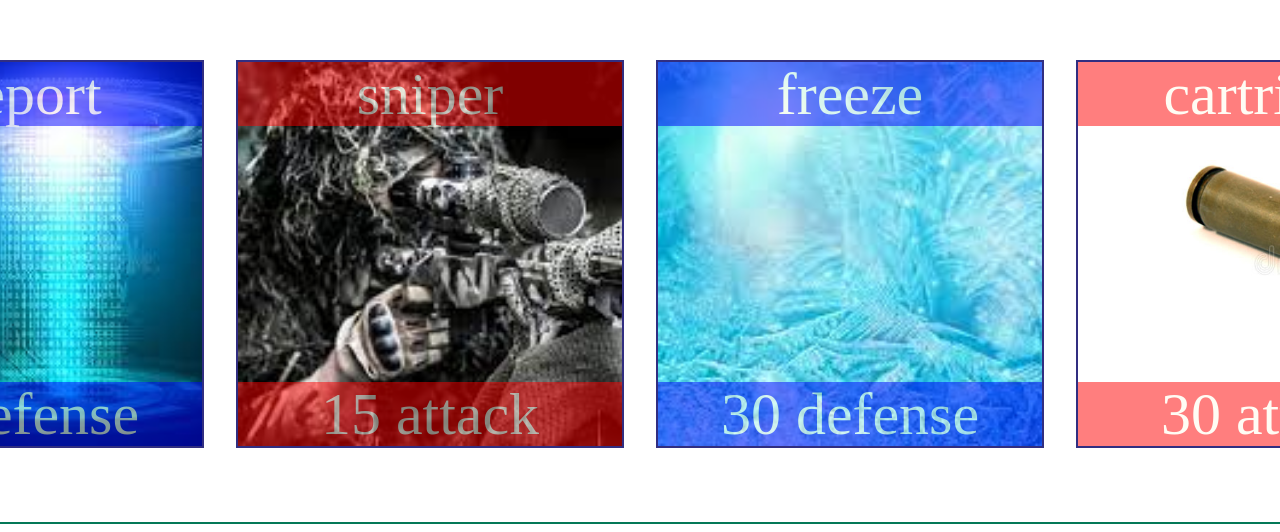
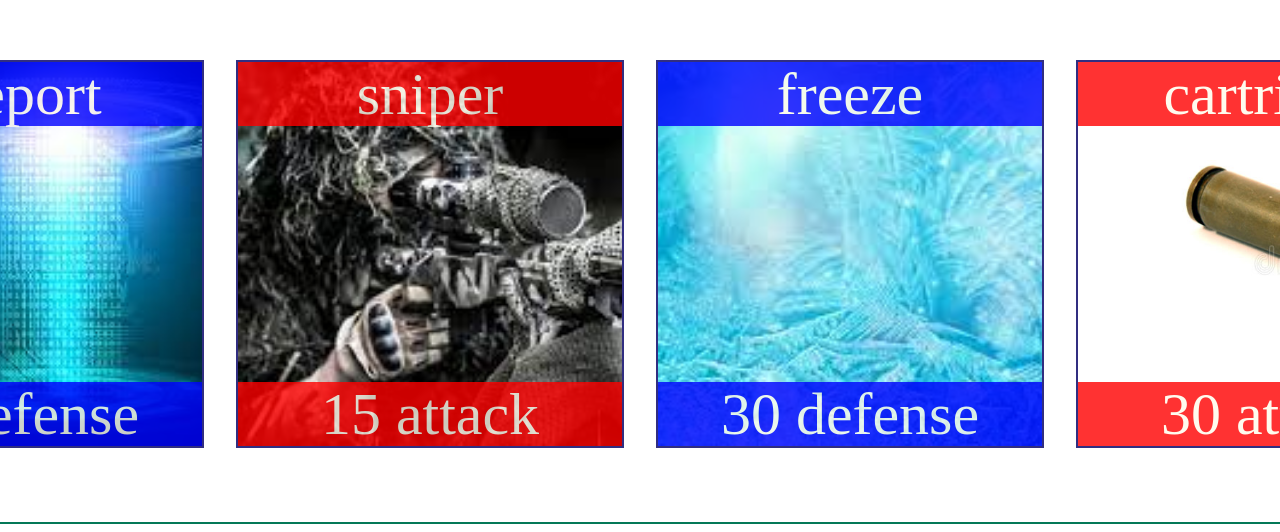
Before and after one commit to FerelUltra/battle_cards3, a Next.js app: page /start in a window 1280 px wide. Shown: the part 928-1460 px from the top of the page. Built offline with nearby package versions, Linux system fonts and the light colour scheme.

Commit message:
feat: cards are replacing by click.

```diff
--- a/src/components/Battle/index.tsx
+++ b/src/components/Battle/index.tsx
@@ -1,6 +1,5 @@
 import styles from './Battle.module.css'
 import {FC} from "react";
-import SvgRocket50 from "../../assets/Rocket50"
 import {Cards} from "../Cards";
 import {Rocket} from "../Rocket";
 
--- a/src/components/Card/index.tsx
+++ b/src/components/Card/index.tsx
@@ -1,13 +1,15 @@
 import styles from './Card.module.css'
-import {FC} from "react";
+import {FC, useEffect, useState} from "react";
 import {ICard} from "../../types/cards";
-import {useAppDispatch} from "../../hooks/redux";
+import {useAppDispatch, useAppSelector} from "../../hooks/redux";
 import {
     damageReducer,
     attackIncreaseReducer,
     defenseIncreaseReducer,
     repairReducer
 } from "../../store/reducers/RocketsSlice";
+import {replaceCard} from "../../store/reducers/CardsSlice";
+import {getRandomArrayElement} from "../../helpers/randomElement";
 
 export const Card: FC<ICard> = ({
                                     type,
@@ -21,10 +23,16 @@ export const Card: FC<ICard> = ({
                                     attackIncrease,
                                     repair,
                                     attackGenIncrease,
-                                    decrease
+                                    decrease,
+                                    index
                                 }) => {
+    useEffect(() => {
+
+    }, [])
     const dispatch = useAppDispatch();
-    const cardClick = () =>{
+    const allCards = useAppSelector(state => state.cardsReducer.allCards)
+    const [randomCard, setRandomCard] = useState(getRandomArrayElement(allCards));
+    const cardClick = () => {
         switch (effect) {
             case "damage":
                 dispatch(damageReducer(damage))
@@ -38,6 +46,13 @@ export const Card: FC<ICard> = ({
             case "defenseIncrease":
                 dispatch(defenseIncreaseReducer(defenseIncrease))
         }
+        //maybe not a good solution if randomCard is the same as previous one
+        if (randomCard.name !== name) {
+            dispatch(replaceCard({index, randomCard}))
+        } else {
+            setRandomCard(getRandomArrayElement(allCards))
+            dispatch(replaceCard({index, randomCard}))
+        }
     }
 
     return (
@@ -49,11 +64,11 @@ export const Card: FC<ICard> = ({
              }}>
             <header className={styles.cardHeader} style={{
                 backgroundColor: `${type === "attack" ? "red" : "blue"}`,
-                opacity: 0.5
+                opacity: 0.8
             }}>{name}</header>
             <footer className={styles.cardFooter} style={{
                 backgroundColor: `${type === "attack" ? "red" : "blue"}`,
-                opacity: 0.5
+                opacity: 0.8
             }}>{type === "attack" ? `${price} attack` : `${price} defense`}</footer>
         </div>
     )
--- a/src/components/Cards/index.tsx
+++ b/src/components/Cards/index.tsx
@@ -2,20 +2,26 @@ import styles from './Cards.module.css'
 import {FC, useEffect} from "react";
 import {useAppDispatch, useAppSelector} from "../../hooks/redux";
 import {Card} from "../Card";
-import {shuffleCards} from "../../store/reducers/CardsSlice";
+import {setHandCards, shuffleCards} from "../../store/reducers/CardsSlice";
 
 export const Cards: FC = () => {
     const dispatch = useAppDispatch()
-    const cards = useAppSelector((state) => state.cardsReducer.allCards)
-    const visibleCards = cards.slice(0, 6)
-    console.log(visibleCards)
+    const allCards = useAppSelector((state) => state.cardsReducer.allCards)
+    const handCards = useAppSelector((state) => state.cardsReducer.handCards)
+
     useEffect(() => {
         dispatch(shuffleCards())
+
     }, [])
+    useEffect(() => {
+        const visibleCards = allCards.slice(0, 6)
+        dispatch(setHandCards(visibleCards))
+    }, [allCards]);
+
     return (
         <div className={styles.cards}>
             {
-                visibleCards.map((card, index) => <Card
+                handCards.map((card, index) => <Card
                     key={`${index}-${card.name}`}
                     type={card.type}
                     name={card.name}
@@ -29,6 +35,7 @@ export const Cards: FC = () => {
                     attackIncrease={card.attackIncrease}
                     attackGenIncrease={card.attackGenIncrease}
                     repair={card.repair}
+                    index={index}
                 />)
             }
         </div>
--- /dev/null
+++ b/src/helpers/randomElement.ts
@@ -0,0 +1,5 @@
+import {typeDeck} from "../types/cards";
+
+export function getRandomArrayElement(arr: typeDeck){
+    return arr[Math.floor(Math.random()*arr.length)]
+}
--- a/src/store/reducers/CardsSlice.ts
+++ b/src/store/reducers/CardsSlice.ts
@@ -1,9 +1,12 @@
 import {createSlice, PayloadAction} from "@reduxjs/toolkit";
 import {shuffle, sortCards} from "../../helpers/sortCards";
 import {cards} from "../../data/cards";
+import {ICardsState, IReplaceCard} from "../../types/cardsReducer";
+import {getRandomArrayElement} from "../../helpers/randomElement";
 
-let initialState = {
-    allCards: sortCards(cards)
+let initialState: ICardsState = {
+    allCards: sortCards(cards),
+    handCards: [],
 }
 export const cardsSlice = createSlice({
     name: 'user',
@@ -11,9 +14,15 @@ export const cardsSlice = createSlice({
     reducers: {
         shuffleCards: state => {
             state.allCards = shuffle(state.allCards)
+        },
+        setHandCards: (state, action) =>{
+            state.handCards = action.payload
+        },
+        replaceCard: (state, action: PayloadAction<IReplaceCard>) =>{
+            state.handCards[action.payload.index!] = action.payload.randomCard
         }
     },
     extraReducers: {}
 })
-export const {shuffleCards} = cardsSlice.actions
+export const {shuffleCards, setHandCards, replaceCard} = cardsSlice.actions
 export default cardsSlice.reducer;
--- a/src/types/cards.ts
+++ b/src/types/cards.ts
@@ -10,7 +10,8 @@ export interface ICard {
     attackGenIncrease?: number,
     decrease?: number,
     defenseIncrease?: number,
-    defenseGenIncrease?: number
+    defenseGenIncrease?: number,
+    index?: number | undefined
 }
 
 export interface ICards {
--- /dev/null
+++ b/src/types/cardsReducer.ts
@@ -0,0 +1,10 @@
+import {ICard, typeDeck} from "./cards";
+
+export interface ICardsState{
+    allCards: typeDeck,
+    handCards: typeDeck
+}
+export interface IReplaceCard{
+    index: number | undefined,
+    randomCard: ICard
+}
```
Also changed, not shown: src/data/cards.ts (+0 -14 lines).
